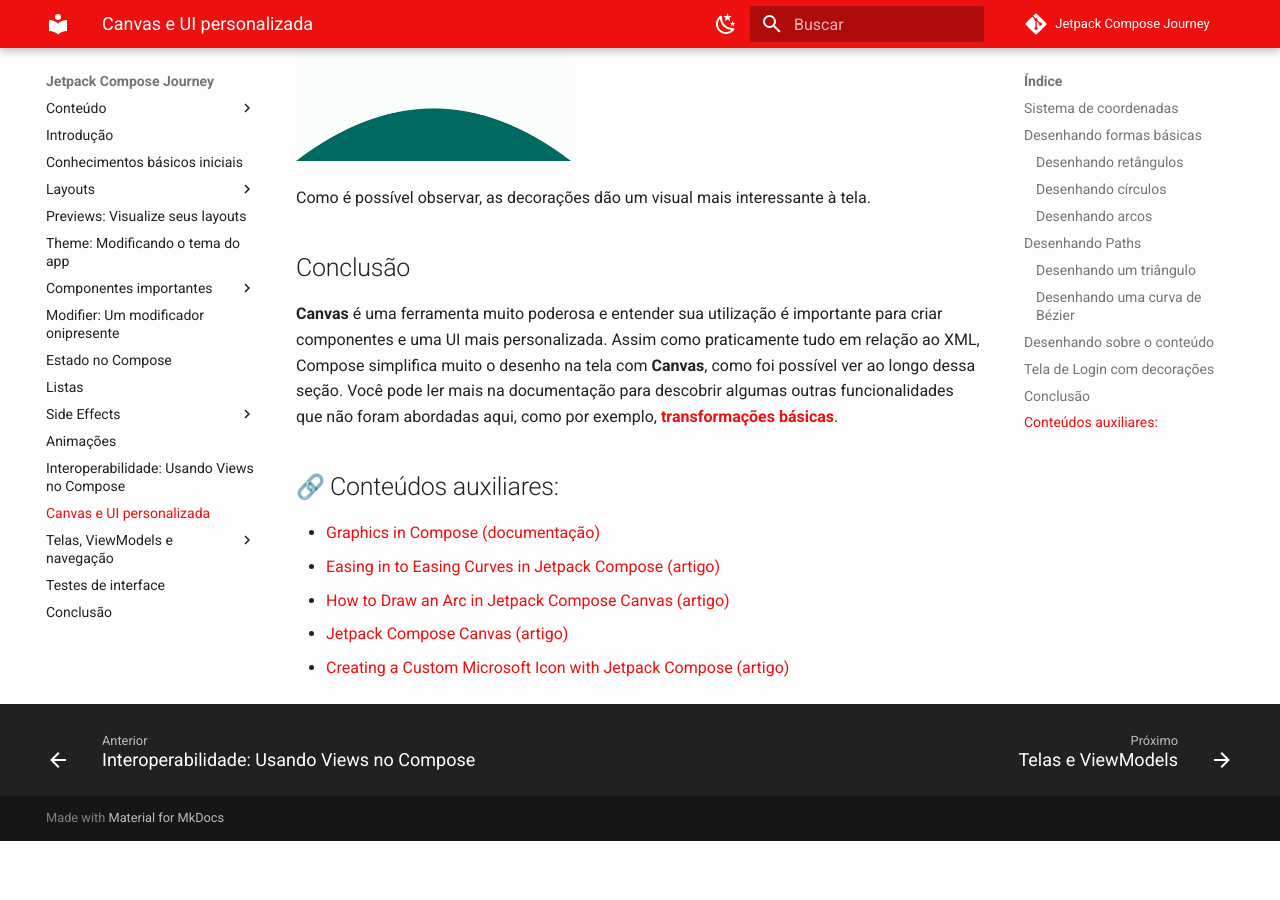
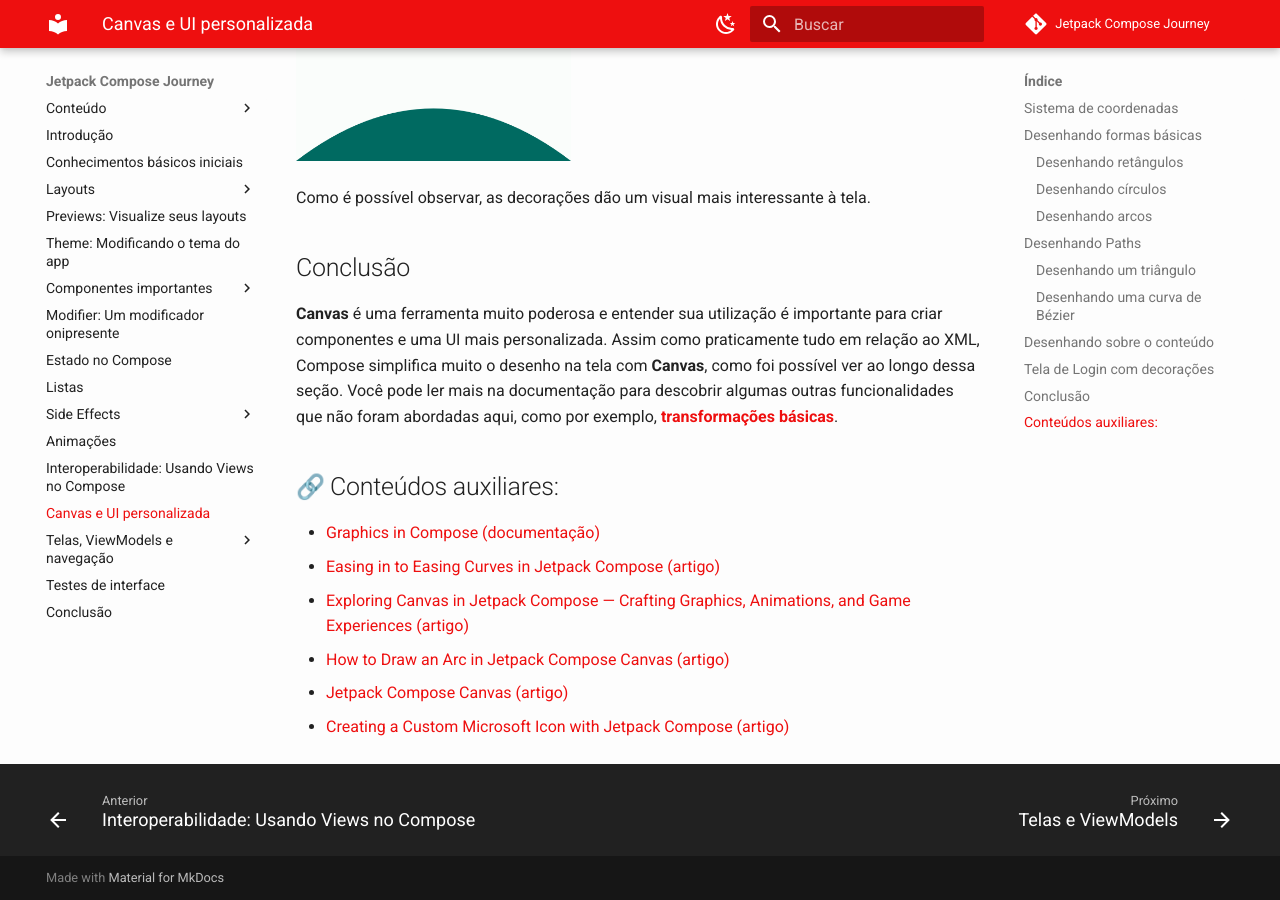
Before and after one commit to jsericksk/Jetpack-Compose-Journey, an MkDocs documentation site: the page built from docs/canvas.md, in a window 1280 px wide and 900 px high, scrolled down 17357 px. Built offline with MkDocs 1.6.1 and Material for MkDocs 9.7.7, drawn with Linux system fonts in a browser that asks for light colours; emoji names are drawn with the system emoji font; comment, search, counter and statistics services are not loaded; before the commit the page ends 18198 px from its top, so only the background shows below that.

Commit message:
canvas.md atualizado

```diff
--- a/docs/canvas.md
+++ b/docs/canvas.md
@@ -471,6 +471,7 @@
 ## :link: Conteúdos auxiliares:
 - [Graphics in Compose (documentação)](https://developer.android.com/jetpack/compose/graphics/draw/overview)
 - [Easing in to Easing Curves in Jetpack Compose (artigo)](https://medium.com/androiddevelopers/easing-in-to-easing-curves-in-jetpack-compose-d72893eeeb4d)
+- [Exploring Canvas in Jetpack Compose — Crafting Graphics, Animations, and Game Experiences (artigo)](https://proandroiddev.com/exploring-canvas-in-jetpack-compose-crafting-graphics-animations-and-game-experiences-b0aa31160bff)
 - [How to Draw an Arc in Jetpack Compose Canvas (artigo)](https://semicolonspace.com/draw-arc-jetpack-compose-canvas)
 - [Jetpack Compose Canvas (artigo)](https://medium.com/falabellatechnology/jetpack-compose-canvas-8aee73eab393)
 - [Creating a Custom Microsoft Icon with Jetpack Compose (artigo)](https://medium.com/@esthcarelle/creating-a-custom-microsoft-icon-with-jetpack-compose-ddf3df088688)
```
